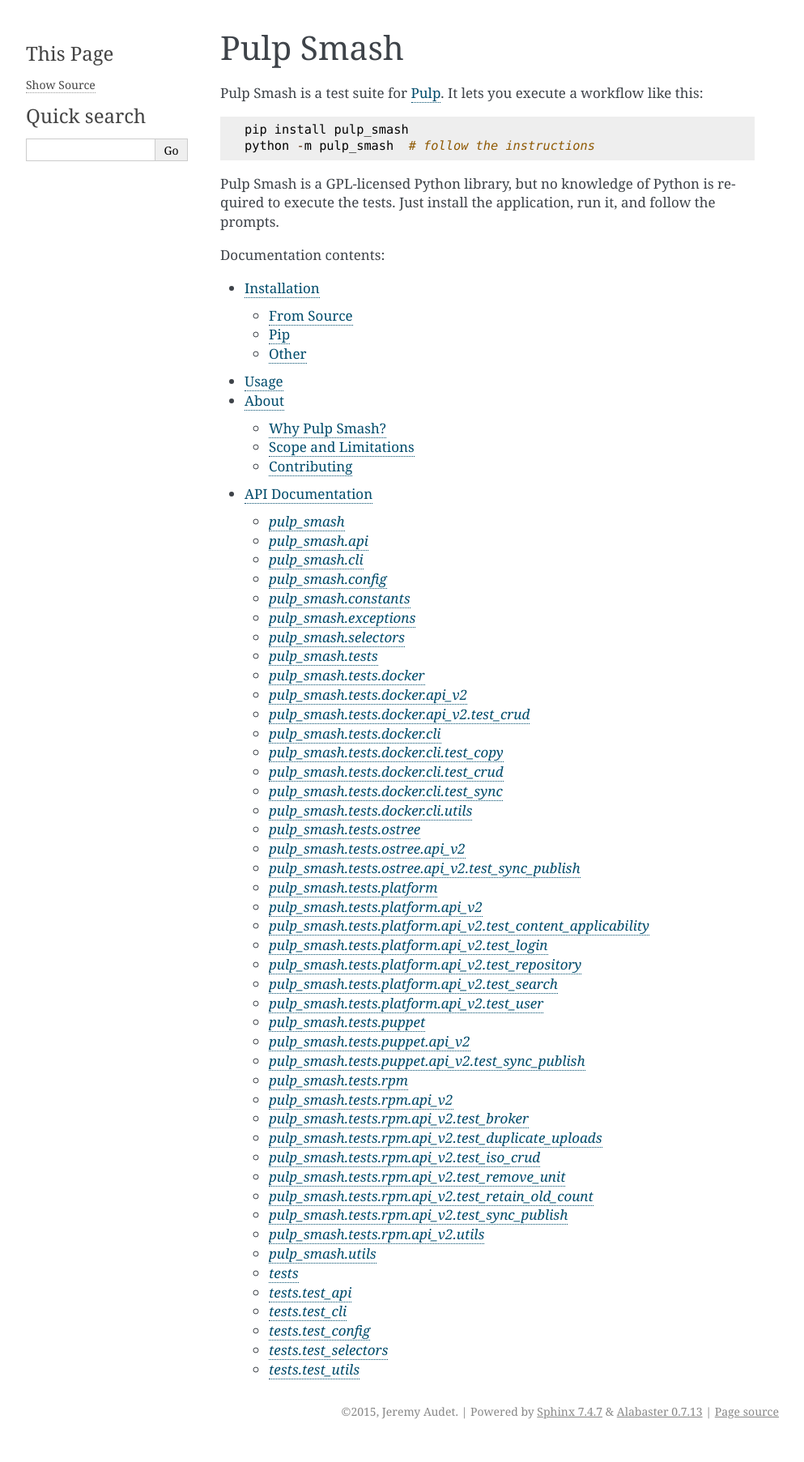
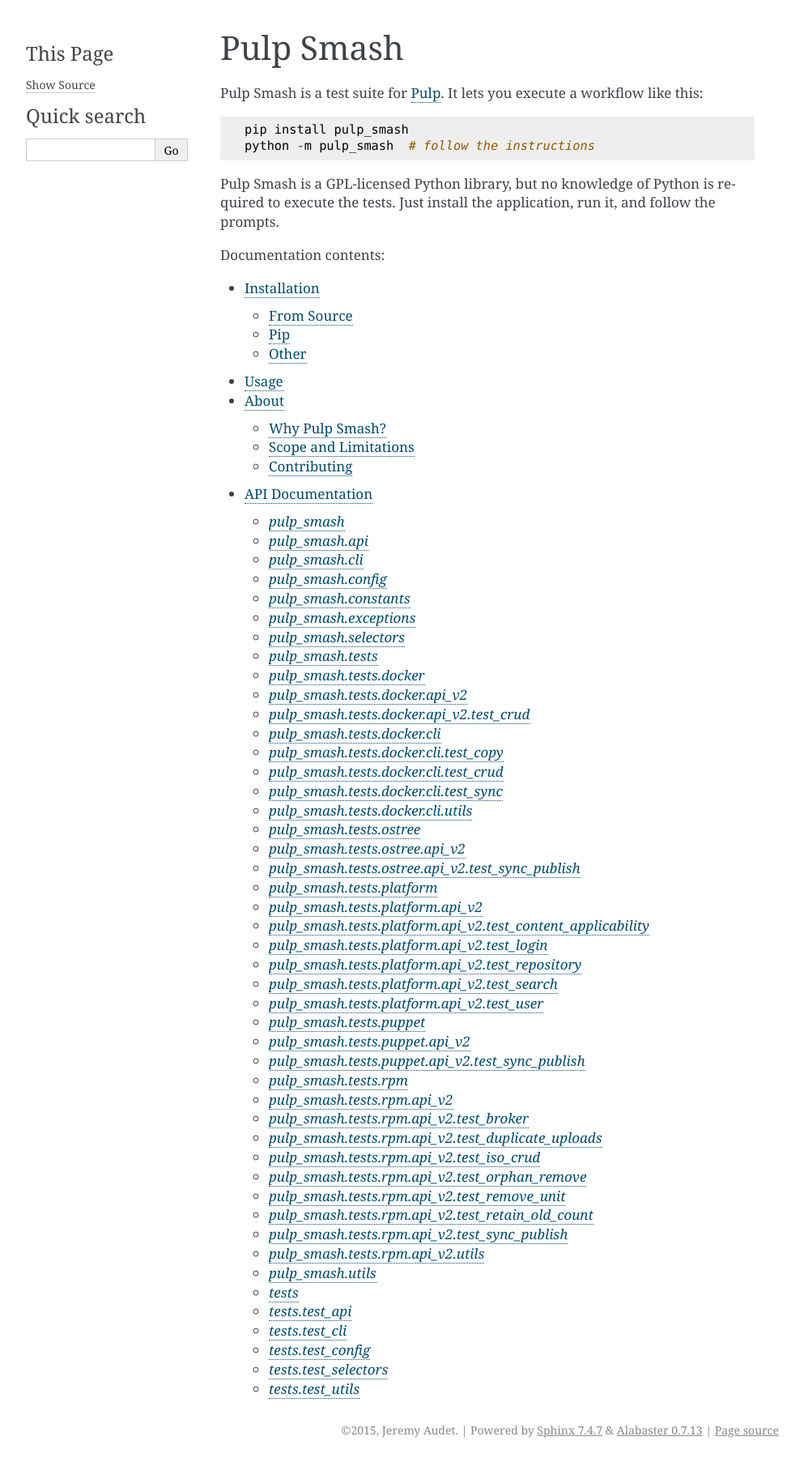
Before and after one commit to pulp/pulp-smash, a Sphinx documentation site: the page built from docs/index.rst, in a window 1280 px wide. Shown: the whole page at 81% size, without its empty margins (148-1141 px from the left). Built offline with Sphinx 7.4.7, drawn with Linux system fonts in a browser that asks for light colours; before the commit the page ends 1782 px from its top, so only the background shows below that.

Commit message:
Refactor newly added RPM orphan tests
Refactor module `pulp_smash.tests.rpm.api_v2.test_orphan_remove`:

* Add module to documentation. (i.e. ensure this module is included when
  `make docs-html` is executed) Fix some minor errors that became
  apparent as a result.
* Use more targeted assertions. A statement like `assertTrue(1 > 2)`
  will fail with a message like "False is not True," but a statement
  like `assertGreater(1, 2)` will fail with a message like "1 is not
  greater than 2."
* Reformat some code.

Test results both before and after this commit:

    =========  ==========  ============
    Pulp Ver.  Num. Tests  Test Results
    =========  ==========  ============
    2.7        2           OK
    dev (2.8)  2           OK
    =========  ==========  ============

Test results generated with:

    python -m unittest2 pulp_smash.tests.rpm.api_v2.test_orphan_remove

```diff
--- a/docs/api.rst
+++ b/docs/api.rst
@@ -44,6 +44,7 @@
     api/pulp_smash.tests.rpm.api_v2.test_broker
     api/pulp_smash.tests.rpm.api_v2.test_duplicate_uploads
     api/pulp_smash.tests.rpm.api_v2.test_iso_crud
+    api/pulp_smash.tests.rpm.api_v2.test_orphan_remove
     api/pulp_smash.tests.rpm.api_v2.test_remove_unit
     api/pulp_smash.tests.rpm.api_v2.test_retain_old_count
     api/pulp_smash.tests.rpm.api_v2.test_sync_publish
--- /dev/null
+++ b/docs/api/pulp_smash.tests.rpm.api_v2.test_orphan_remove.rst
@@ -0,0 +1,7 @@
+`pulp_smash.tests.rpm.api_v2.test_orphan_remove`
+================================================
+
+Location: :doc:`/index` → :doc:`/api` →
+:doc:`/api/pulp_smash.tests.rpm.api_v2.test_orphan_remove`
+
+.. automodule:: pulp_smash.tests.rpm.api_v2.test_orphan_remove
```
Also changed, not shown: 1 other file.
